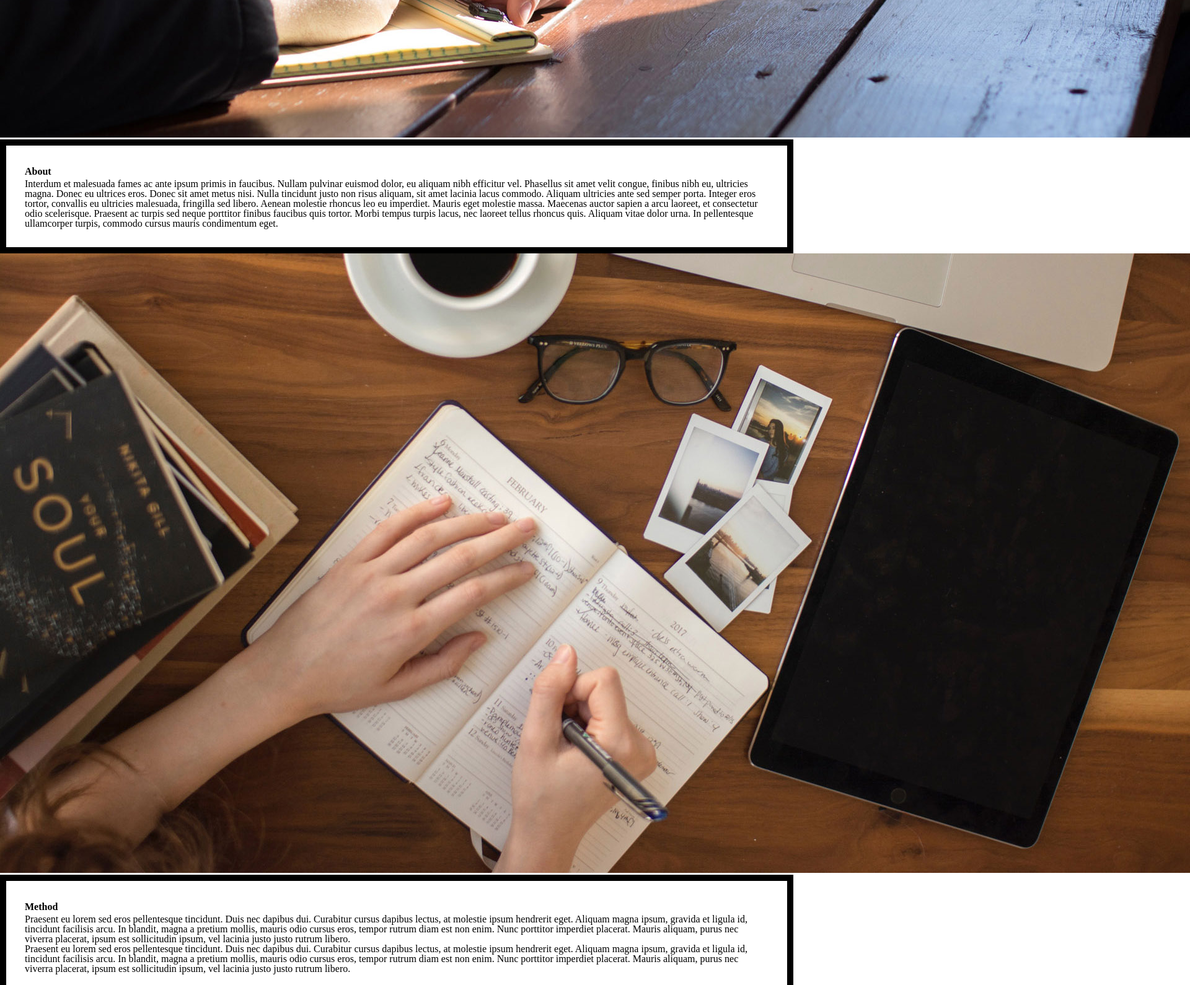
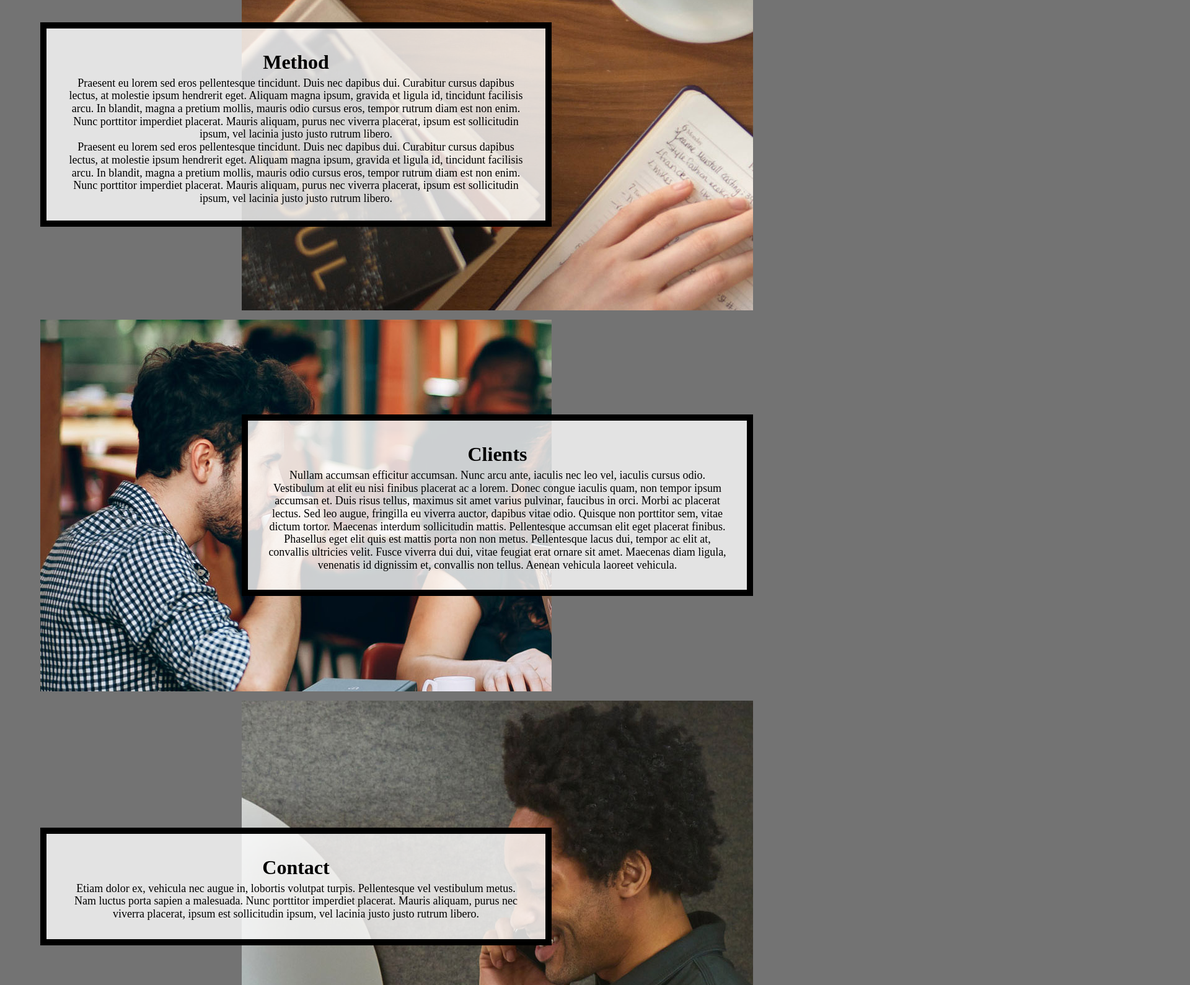
Before and after one commit to rickygarim/hw4-grid, a plain HTML site: page index.html in a window 1280 px wide. Shown: the part 1210-2800 px from the top of the page at 62% size, 1920 px wide, since content can reach past the window. Drawn offline with Linux system fonts and the light colour scheme.

Commit message:
inital commit

```diff
--- a/css/style.css
+++ b/css/style.css
@@ -1,8 +1,8 @@
-html{
+html {
   scroll-behavior: smooth;
 }
 
-body{
+body {
   background-color: #737373;
   font-size: 18px;
   line-height: 1.15;
@@ -11,49 +11,54 @@ body{
 }
 
 
-.overview{
-  background-attachment: fixed; /* Parallax effect */
-  background-position: center;  /* Parallax effect */
-  background-repeat: no-repeat; /* Parallax effect */
-  background-size: cover;       /* Parallax effect */
+.overview {
+  background-attachment: fixed;
+  /* Parallax effect */
+  background-position: center;
+  /* Parallax effect */
+  background-repeat: no-repeat;
+  /* Parallax effect */
+  background-size: cover;
+  /* Parallax effect */
   color: white;
-  height: 400px;                /* Parallax effect */
+  height: 400px;
+  /* Parallax effect */
 }
 
 
-.overview p{
+.overview p {
   color: white;
   font-size: 24px;
   padding: 0 100px;
   text-align: center;
 }
 
-h1{
+h1 {
   font-size: 50px;
   line-height: 1;
   padding: 50px 0;
   text-align: center;
 }
 
-h2{
+h2 {
   font-size: 32px;
   line-height: 1.5;
 }
 
-nav li{
-  display:inline;
-  padding-right:20px;
+nav li {
+  display: inline;
+  padding-right: 20px;
 
 }
 
-nav a{
+nav a {
   color: black;
   font-weight: bold;
   text-decoration: none;
 }
 
 
-.skip a{
+.skip a {
   background: white;
   left: 0;
   padding: 6px;
@@ -63,13 +68,13 @@ nav a{
 }
 
 
-nav{
+nav {
   background-color: #ddd;
   padding: 25px 0;
   text-align: left;
 }
 
-footer{
+footer {
   background-color: black;
   color: white;
   padding-top: 30px;
@@ -77,25 +82,28 @@ footer{
 }
 
 
-.text-block{
+.text-block {
   background-color: rgba(255, 255, 255, .8);
   border: 10px solid black;
   padding: 30px;
 }
 
 
-@media screen and (prefers-reduced-motion: reduce){
-  html{
-      scroll-behavior: auto; /* Removes scroll animation */
+@media screen and (prefers-reduced-motion: reduce) {
+  html {
+    scroll-behavior: auto;
+    /* Removes scroll animation */
   }
 
-  .skip a{
-    -webkit-transition: none; /* sets to default setting */
-    transition: none;        /* sets to default setting */
-   }
+  .skip a {
+    -webkit-transition: none;
+    /* sets to default setting */
+    transition: none;
+    /* sets to default setting */
+  }
 
   /*Turn off parallax*/
-  header{
+  header {
     background-attachment: initial;
   }
 }
@@ -107,47 +115,136 @@ footer{
 
 /* Step 1: Write selector/rule property to add an underline when
 links in the navigation are in the hover or focus state.*/
-
-
+nav a:hover,
+nav a:focus {
+  text-decoration: underline;
+  text-decoration-color: black;
+}
 
 /* Step 2a: Write selector/rule property to position the default position for the skip class element*/
-
+.skip a {
+  position: absolute;
+  top: -40px;
+}
 
 /* Step 2b: Write selector/rule property to position the skip class element when it is in focus*/
-
+.skip a:focus {
+  position: absolute;
+  top: 20px;
+}
 
 /* Step 3: Write selector/rule property to style all elements when in focus*/
-
+*:focus {
+  border: 2px solid black;
+}
 
 
 /* Step 4: Write selector/rule property to style the container */
-
+.container {
+  display: grid;
+  grid-template-columns: 1fr 5fr 1fr;
+  grid-gap: 15px;
+}
 
 /* Step 5: Write selector/rule property to add the background image to the
 first div in the grid  and place it in the grid. */
-
+.container div:first-child {
+  grid-column: 1 / -1;
+  background-image: url(../images/header.jpg);
+  background-color: black;
+  background-attachment: fixed;
+  background-position: center;
+  background-repeat: no-repeat;
+  background-size: cover;
+}
 
 
 /* Steps 6 and 7: Write the selector/rule properties to add place the next elements in the next
  four rows in the grid. */
 
-      /*This will be a lot of rules.... but be strategic and combine seletors*/
+/*This will be a lot of rules.... but be strategic and combine seletors*/
+
+.about-image,
+.method-image,
+.clients-image,
+.contact-image {
+  display: block;
+  grid-column: 1 / span 3;
+  max-height: 600px;
+  overflow: hidden;
+}
+
+.about,
+.method,
+.clients,
+.contact {
+  grid-column: 2 / span 1;
+}
+
+.about,
+.about-image {
+  grid-row: 2 / 3;
+}
+
+.method,
+.method-image {
+  grid-row: 3 / 4;
+}
+
+.clients,
+.clients-image {
+  grid-row: 4 / 5;
+}
+
+.contact,
+.contact-image {
+  grid-row: 5 / 6;
+}
 
 
- /* Step 8: Write the selector/rule property to style the .text-block class. */
-
+/* Step 8: Write the selector/rule property to style the .text-block class. */
+.text-block {
+  text-align: center;
+  vertical-align: middle;
+  margin: auto;
+}
 
 /* Add your media query here */
-
+@media screen and (min-width: 800px) {
 
   /* Step 9: Write the selector/rule property to style the nav element */
-
+  nav {
+    text-align: right;
+    padding-top: 30px;
+    padding-bottom: 30px;
+  }
 
   /* Step 10: Write the selector/rule property to update the .container class */
-
+  .container {
+    display: grid;
+    grid-template-columns: 50px auto 500px auto 50px;
+  }
 
   /* Steps 11 and 12: Update the grid-column property of the grid's children (where-needed)*/
 
+  .about,
+  .clients,
+  .method-image,
+  .contact-image {
+    grid-column: 3 / 5;
+  }
 
+  .method,
+  .contact,
+  .about-image,
+  .clients-image {
+    grid-column: 2 / 4;
 
- /* Step 13:Write the selector/rule property to update the .text-block class */
+  }
+
+  /* Step 13:Write the selector/rule property to update the .text-block class */
+  .text-block {
+    max-height: 250px;
+    overflow: auto;
+  }
+}
--- a/index.html
+++ b/index.html
@@ -3,14 +3,16 @@
   <head>
     <meta charset="utf-8">
     <meta name="viewport" content="width=device-width, initial-scale=1.0">
-    <link rel="icon" type="image/png" href="images/logo-drk.png" />
+    <link rel="icon" type="image/png" href="images/logo-drk.png">
+    <link rel="stylesheet" type="text/css" href="css/html5reset.css">
     <link rel="stylesheet" type="text/css" href="css/style.css">
-    <link rel="stylesheet" type="text/css" href="css/html5reset.css">
     <title>Newer Company Inc.</title>
   </head>
   <body>
-    <div class="skip"><a href="">Skip to Main Content</a></div>
     <header>
+      <div class="skip">
+        <a href="">Skip to Main Content</a>
+      </div>
       <nav>
           <ul>
             <li><a href="">About</a></li>
@@ -27,7 +29,7 @@
       </div>
 
       <div class="about-image" id="about">
-        <img src="images/about.jpg" alt=""/>
+        <img src="images/about.jpg" alt="Meeting picture">
       </div>
 
       <div class="about text-block">
@@ -36,7 +38,7 @@
       </div>
 
       <div class="method-image" id="method">
-        <img src="images/method.jpg" alt=""/>
+        <img src="images/method.jpg" alt="Notebook writing" tabindex="0">
       </div>
 
       <div class="method text-block">
@@ -45,8 +47,8 @@
         <p>Praesent eu lorem sed eros pellentesque tincidunt. Duis nec dapibus dui. Curabitur cursus dapibus lectus, at molestie ipsum hendrerit eget. Aliquam magna ipsum, gravida et ligula id, tincidunt facilisis arcu. In blandit, magna a pretium mollis, mauris odio cursus eros, tempor rutrum diam est non enim. Nunc porttitor imperdiet placerat. Mauris aliquam, purus nec viverra placerat, ipsum est sollicitudin ipsum, vel lacinia justo justo rutrum libero.</p>
       </div>
 
-      <div class="clients-image" id="clients">
-        <img src="images/clients.jpg" alt=""/>
+      <div class="clients-image" id="clients" tabindex="0">
+        <img src="images/clients.jpg" alt="">
       </div>
 
       <div class="clients text-block">
@@ -54,8 +56,8 @@
         <p>Nullam accumsan efficitur accumsan. Nunc arcu ante, iaculis nec leo vel, iaculis cursus odio. Vestibulum at elit eu nisi finibus placerat ac a lorem. Donec congue iaculis quam, non tempor ipsum accumsan et. Duis risus tellus, maximus sit amet varius pulvinar, faucibus in orci. Morbi ac placerat lectus. Sed leo augue, fringilla eu viverra auctor, dapibus vitae odio. Quisque non porttitor sem, vitae dictum tortor. Maecenas interdum sollicitudin mattis. Pellentesque accumsan elit eget placerat finibus. Phasellus eget elit quis est mattis porta non non metus. Pellentesque lacus dui, tempor ac elit at, convallis ultricies velit. Fusce viverra dui dui, vitae feugiat erat ornare sit amet. Maecenas diam ligula, venenatis id dignissim et, convallis non tellus. Aenean vehicula laoreet vehicula.</p>
       </div>
 
-      <div class="contact-image" id="contact">
-        <img src="images/contact.jpg" alt =""/>
+      <div class="contact-image" id="contact" tabindex="0">
+        <img src="images/contact.jpg" alt ="On the phone">
       </div>
 
       <div class="contact text-block">
@@ -64,7 +66,7 @@
       </div>
   </main>
     <footer>
-      <p>University of Michigan School of Information <br/>
+      <p>University of Michigan School of Information <br>
         &copy; Colleen van Lent, Drew Asselin - Web Design 2019-2020</p>
     </footer>
   </body>
```
